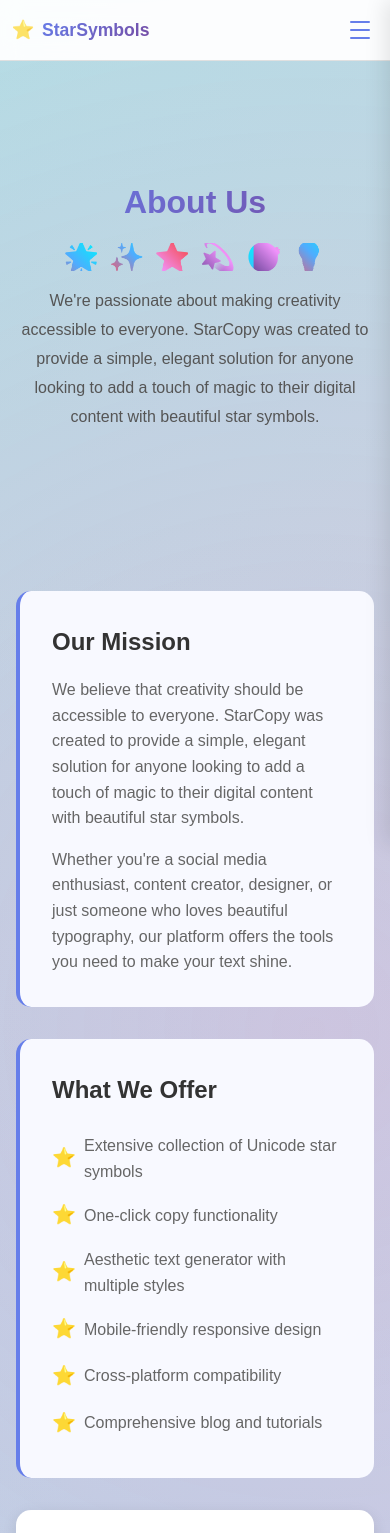
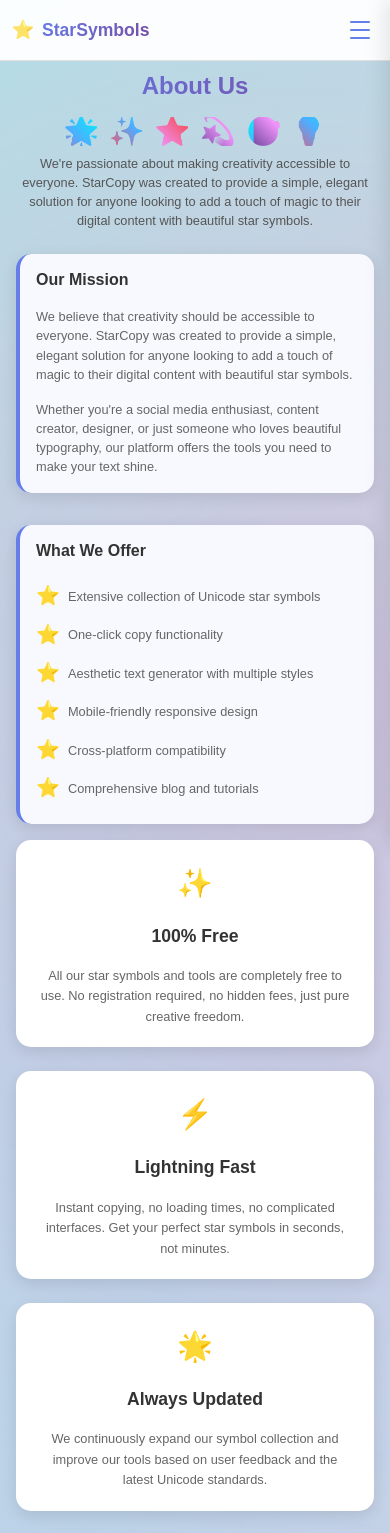
Before and after one commit to wyong32/StarSymbols, a Vue app: page /about in a window 390 px wide. Shown: the top 1533 px of the page. Built offline with nearby package versions, Linux system fonts and the light colour scheme.

Commit message:
优化移动端样式

```diff
--- a/src/assets/main.css
+++ b/src/assets/main.css
@@ -1,3 +1,6 @@
+/* Import hero styles */
+@import '../styles/hero.css';
+
 * {
   padding: 0;
   margin: 0;
--- a/src/styles/hero.css
+++ b/src/styles/hero.css
@@ -60,7 +60,6 @@
 .hero-description {
   font-size: 1.3rem;
   color: #555;
-  margin-bottom: 0rem;
   line-height: 1.8;
   margin-left: auto;
   margin-right: auto;
@@ -212,11 +211,11 @@
   z-index: -1; /* Go to the bottom of the new stacking context */
 }
 
-/* 响应式设计 */
+/* 响应式设计 - 参考首页样式 */
 @media (max-width: 768px) {
   .hero {
     min-height: auto;
-    padding: 6rem 1.5rem 3rem;
+    padding: 6rem 1rem 1rem;
   }
 
   .hero-title {
@@ -229,25 +228,26 @@
   }
 
   .hero-description {
-    font-size: 1.1rem;
-    margin-bottom: 1.5rem;
+    font-size: 1rem;
+    line-height: 1.5;
   }
 
   .hero-stars {
     font-size: 2rem;
+    flex-wrap: wrap;
     gap: 0.8rem;
   }
 }
 
 @media (max-width: 480px) {
   .hero {
-    padding: 5rem 1rem 2rem;
+    padding: 5rem 1rem 1rem;
     min-height: auto;
   }
 
   .hero-title {
-    font-size: 2rem;
-    margin-bottom: 0.8rem;
+    font-size: 1.5rem;
+    margin-bottom: 0.5rem;
   }
 
   .hero-subtitle {
@@ -255,12 +255,12 @@
   }
 
   .hero-description {
-    font-size: 1rem;
-    margin-bottom: 1rem;
+    font-size: 0.8rem;
   }
 
   .hero-stars {
     font-size: 1.8rem;
     gap: 0.6rem;
+    margin-bottom: 0.5rem;
   }
 }
--- a/src/views/AboutView.vue
+++ b/src/views/AboutView.vue
@@ -183,6 +183,7 @@
 /* About Section */
 .about-section {
   padding: 0 0 4rem 0;
+  min-height: auto;
 }
 
 .about-content {
@@ -204,6 +205,15 @@
   padding: 2rem;
   border-radius: 15px;
   border-left: 4px solid #667eea;
+  box-shadow: 0 4px 15px rgba(0, 0, 0, 0.1);
+  transition:
+    transform 0.3s ease,
+    box-shadow 0.3s ease;
+}
+
+.about-card:hover {
+  transform: translateY(-3px);
+  box-shadow: 0 8px 25px rgba(0, 0, 0, 0.15);
 }
 
 .about-card h3 {
@@ -297,6 +307,15 @@
 
 .stat-card {
   text-align: center;
+  padding: 1.5rem;
+  background: rgba(255, 255, 255, 0.1);
+  border-radius: 15px;
+  backdrop-filter: blur(10px);
+  transition: transform 0.3s ease;
+}
+
+.stat-card:hover {
+  transform: translateY(-5px);
 }
 
 .stat-number {
@@ -364,25 +383,69 @@
 
 /* Responsive Design */
 @media (max-width: 768px) {
+  /* Section adjustments */
+  .about-section {
+    padding: 1rem 0 2rem 0;
+  }
+
   .section-container {
     padding: 0 1.5rem;
   }
 
   .section-header h2 {
-    font-size: 2rem;
+    font-size: 1.8rem;
+    line-height: 1.2;
   }
 
   .section-header p {
     font-size: 1rem;
   }
 
+  /* About content layout */
   .about-content {
     grid-template-columns: 1fr;
     gap: 2rem;
+    margin-bottom: 3rem;
   }
 
+  .about-card {
+    padding: 1.5rem;
+  }
+
+  .about-card h3 {
+    font-size: 1.2rem;
+    line-height: 1.2;
+  }
+
+  .about-card p {
+    font-size: 0.9rem;
+    line-height: 1.5;
+  }
+
+  .feature-list li {
+    font-size: 0.9rem;
+    line-height: 1.5;
+  }
+
+  /* Feature highlights */
+  .feature-highlight {
+    padding: 1.5rem;
+  }
+
+  .feature-icon-large {
+    font-size: 2rem;
+  }
+
+  /* Stats section */
   .stats-section {
-    padding: 2.5rem;
+    padding: 2rem;
+    margin-bottom: 3rem;
+  }
+
+  .stats-section h2 {
+    font-size: 1.5rem;
+    line-height: 1.5;
+    margin-bottom: 1.5rem;
   }
 
   .stats-grid {
@@ -390,12 +453,23 @@
     gap: 1.5rem;
   }
 
-  .stat-card {
-    padding: 1.5rem;
+  .stat-number {
+    font-size: 2rem;
   }
 
-  .stat-number {
-    font-size: 2rem;
+  .stat-label {
+    font-size: 1rem;
+  }
+
+  /* Team section */
+  .team-section {
+    padding: 2rem;
+  }
+
+  .team-section h2 {
+    font-size: 1.5rem;
+    line-height: 1.5;
+    margin-bottom: 1.5rem;
   }
 
   .values-grid {
@@ -408,29 +482,38 @@
   }
 
   .value-icon {
-    font-size: 2.5rem;
+    font-size: 2rem;
+  }
+
+  .value-card h3 {
+    font-size: 1.1rem;
+  }
+
+  .value-card p {
+    font-size: 0.9rem;
+  }
+}
+
+@media (max-width: 600px) {
+  .about-content {
+    gap: 1.5rem;
+    margin-bottom: 2rem;
+  }
+
+  .stats-grid {
+    grid-template-columns: 1fr;
+    gap: 1rem;
+  }
+
+  .values-grid {
+    gap: 1rem;
   }
 }
 
 @media (max-width: 480px) {
-  .hero {
-    padding: 5rem 1rem 2rem;
-    min-height: 70vh;
-  }
-
-  .hero-title {
-    font-size: 2rem;
-    margin-bottom: 0.8rem;
-  }
-
-  .hero-description {
-    font-size: 1rem;
-    margin-bottom: 1rem;
-  }
-
-  .hero-stars {
-    font-size: 1.8rem;
-    gap: 0.6rem;
+  /* Section adjustments */
+  .about-section {
+    padding: 0.5rem 0 1.5rem 0;
   }
 
   .section-container {
@@ -438,15 +521,64 @@
   }
 
   .section-header h2 {
+    font-size: 1.3rem;
+  }
+
+  .section-header p {
+    font-size: 0.8rem;
+  }
+
+  /* About content */
+  .about-content {
+    gap: 1rem;
+    margin-bottom: 1.5rem;
+  }
+
+  .about-card {
+    padding: 1rem;
+  }
+
+  .about-card h3 {
+    font-size: 1rem;
+    line-height: 1.3;
+  }
+
+  .about-card p {
+    font-size: 0.8rem;
+    line-height: 1.5;
+  }
+
+  .feature-list li {
+    font-size: 0.8rem;
+    line-height: 1.5;
+    padding: 0.3rem 0;
+  }
+
+  /* Feature highlights */
+  .feature-highlight {
+    padding: 1.25rem;
+  }
+
+  .feature-highlight h3 {
+    font-size: 1.1rem;
+  }
+
+  .feature-highlight p {
+    font-size: 0.8rem;
+  }
+
+  .feature-icon-large {
     font-size: 1.8rem;
   }
 
-  .section-header p {
-    font-size: 0.9rem;
+  /* Stats section */
+  .stats-section {
+    padding: 1.5rem;
+    margin-bottom: 2rem;
   }
 
-  .stats-section {
-    padding: 1.5rem;
+  .stats-section h2 {
+    font-size: 1.3rem;
   }
 
   .stats-grid {
@@ -455,7 +587,7 @@
   }
 
   .stat-card {
-    padding: 1.25rem;
+    padding: 1rem;
   }
 
   .stat-number {
@@ -466,8 +598,13 @@
     font-size: 0.9rem;
   }
 
+  /* Team section */
   .team-section {
     padding: 1.5rem;
+  }
+
+  .team-section h2 {
+    font-size: 1.3rem;
   }
 
   .value-card {
@@ -475,15 +612,17 @@
   }
 
   .value-icon {
-    font-size: 2rem;
+    font-size: 1.8rem;
   }
 
   .value-card h3 {
-    font-size: 1.1rem;
+    font-size: 1rem;
+    line-height: 1.3;
   }
 
   .value-card p {
-    font-size: 0.85rem;
+    font-size: 0.8rem;
+    line-height: 1.5;
   }
 }
 </style>
--- a/src/views/GeneratorView.vue
+++ b/src/views/GeneratorView.vue
@@ -302,7 +302,7 @@
   }
 
   .generator-section {
-    padding: 3rem 0;
+    padding: 0 0 3rem 0;
   }
 
   .features-section {
@@ -383,7 +383,7 @@
   }
 
   .generator-section {
-    padding: 2.5rem 0;
+    padding: 0 0 2rem 0;
   }
 
   .features-section {
--- a/src/views/HomeView.vue
+++ b/src/views/HomeView.vue
@@ -81,7 +81,7 @@
         </div>
 
         <div class="tips-section">
-          <h3>Pro Tips</h3>
+          <h2>Pro Tips</h2>
           <div class="tips-grid">
             <div class="tip-group">
               <h3>✨ Creative Uses for Star Symbols</h3>
@@ -616,7 +616,7 @@
   box-shadow: 0 5px 15px rgba(0, 0, 0, 0.1);
 }
 
-.tips-section h3 {
+.tips-section h2 {
   font-size: 1.8rem;
   text-align: center;
   margin-bottom: 2rem;
@@ -710,26 +710,33 @@
   gap: 2rem;
 }
 
-.about-card {
+.about-content .about-text .about-card {
   background: #f8f9ff;
   padding: 2rem;
   border-radius: 15px;
   border-left: 4px solid #667eea;
+  box-shadow: 0 4px 15px rgba(0, 0, 0, 0.1);
+  transition: transform 0.3s ease;
 }
 
-.about-card h3 {
+.about-content .about-text .about-card:hover {
+  transform: translateY(-3px);
+  box-shadow: 0 8px 25px rgba(0, 0, 0, 0.15);
+}
+
+.about-content .about-text .about-card h3 {
   font-size: 1.5rem;
   margin-bottom: 1rem;
   color: #333;
 }
 
-.about-card p {
+.about-content .about-text .about-card p {
   color: #666;
   line-height: 1.6;
   margin-bottom: 1rem;
 }
 
-.about-card p:last-child {
+.about-content .about-text .about-card p:last-child {
   margin-bottom: 0;
 }
 
@@ -828,7 +835,7 @@
   /* Adjust section heights for mobile */
   section {
     min-height: auto;
-    padding: 3rem 0;
+    padding: 1rem 0;
   }
 
   .hero {
@@ -842,7 +849,8 @@
   }
 
   .hero-description {
-    font-size: 1.1rem;
+    font-size: 1rem;
+    line-height: 1.5;
     margin-bottom: 1.5rem;
   }
 
@@ -852,12 +860,17 @@
     gap: 0.8rem;
   }
 
+  .section-header {
+    margin-bottom: 1rem;
+  }
+
   .section-container {
     padding: 0 1.5rem;
   }
 
   .section-header h2 {
-    font-size: 2rem;
+    font-size: 1.8rem;
+    line-height: 1.2;
   }
 
   .section-header p {
@@ -887,6 +900,26 @@
     font-size: 0.9rem;
   }
 
+  .tips-section {
+    padding: 1rem;
+  }
+
+  .tips-section h2 {
+    font-size: 1.5rem;
+    line-height: 1.5;
+    margin-bottom: 1rem;
+  }
+
+  .tips-section h3 {
+    font-size: 1rem;
+    margin-bottom: 0.5rem;
+  }
+
+  .tip-group li {
+    padding: 0.2rem 0;
+    font-size: 0.8rem;
+  }
+
   .faq-section {
     color: white;
   }
@@ -904,11 +937,6 @@
     font-size: 0.9rem;
   }
 
-  .about-content {
-    grid-template-columns: 1fr;
-    gap: 2rem;
-  }
-
   .feature-highlight {
     padding: 1.5rem;
   }
@@ -916,11 +944,28 @@
   .feature-icon-large {
     font-size: 2rem;
   }
+
+  .about-content .about-text .about-card {
+    padding: 1rem;
+  }
+
+  .about-content .about-text .about-card h3 {
+    font-size: 1.2rem;
+    line-height: 1.2;
+  }
+  .about-content .about-text .about-card p {
+    font-size: 0.8rem;
+    line-height: 1.5;
+  }
+  .feature-list li {
+    font-size: 0.8rem;
+    line-height: 1.5;
+  }
 }
 
 @media (max-width: 600px) {
   .steps-grid {
-    grid-template-columns: 1fr;
+    gap: 1rem;
   }
 
   .tips-grid {
@@ -929,6 +974,10 @@
 
   .about-content {
     grid-template-columns: 1fr;
+  }
+
+  .feature-highlight {
+    padding: 1rem;
   }
 
   .toast {
@@ -950,28 +999,29 @@
   }
 
   .hero-title {
-    font-size: 2rem;
-    margin-bottom: 0.8rem;
+    font-size: 1.5rem;
+    margin-bottom: 0.5rem;
   }
 
   .hero-description {
-    font-size: 1rem;
+    font-size: 0.8rem;
     margin-bottom: 1rem;
   }
 
   .hero-stars {
     font-size: 1.8rem;
     gap: 0.6rem;
+    margin-bottom: 0.5rem;
   }
 
   .hero-cta,
   .section-cta {
-    margin-top: 1.5rem;
-    padding: 1rem;
+    margin-top: 1rem;
+    padding: 0.5rem;
   }
 
   .cta-text {
-    font-size: 1rem;
+    font-size: 0.8rem;
   }
 
   .section-container {
@@ -979,15 +1029,15 @@
   }
 
   .section-header h2 {
-    font-size: 1.8rem;
+    font-size: 1.3rem;
   }
 
   .section-header p {
-    font-size: 0.9rem;
+    font-size: 0.8rem;
   }
 
   .step-card {
-    padding: 1.25rem;
+    padding: 1rem;
   }
 
   .step-number {
@@ -998,10 +1048,12 @@
 
   .step-card h3 {
     font-size: 1rem;
+    line-height: 1.3;
   }
 
   .step-card p {
-    font-size: 0.85rem;
+    font-size: 0.8rem;
+    line-height: 1.5;
   }
 
   .faq-question {
@@ -1014,11 +1066,7 @@
   }
 
   .faq-answer p {
-    font-size: 0.85rem;
-  }
-
-  .feature-highlight {
-    padding: 1.25rem;
+    font-size: 0.8rem;
   }
 
   .feature-highlight h3 {
@@ -1026,19 +1074,11 @@
   }
 
   .feature-highlight p {
-    font-size: 0.85rem;
+    font-size: 0.8rem;
   }
 
   .feature-icon-large {
     font-size: 1.8rem;
   }
-
-  .tip-group h3 {
-    font-size: 1rem;
-  }
-
-  .tip-group ul li {
-    font-size: 0.85rem;
-  }
 }
 </style>
--- a/src/views/ImageToStarsView.vue
+++ b/src/views/ImageToStarsView.vue
@@ -243,8 +243,11 @@
 const lastCanvas = ref(null)
 const processing = ref(false)
 
+// Detect mobile device
+const isMobile = () => window.innerWidth <= 768
+
 const settings = reactive({
-  width: 60,
+  width: isMobile() ? 30 : 60, // Use smaller width on mobile
   grayscaleMode: 'luminance',
   inverted: false,
   dithering: false,
@@ -380,15 +383,25 @@
   }
 }
 
+// Handle window resize for responsive width adjustment
+const handleResize = () => {
+  const newWidth = isMobile() ? 30 : 60
+  if (settings.width !== newWidth) {
+    settings.width = newWidth
+  }
+}
+
 // Set up copy protection and paste listener
 onMounted(() => {
   copyProtection.setToastCallback(showToastMessage)
   document.addEventListener('paste', handlePaste)
+  window.addEventListener('resize', handleResize)
 })
 
 // Cleanup on unmount
 onUnmounted(() => {
   document.removeEventListener('paste', handlePaste)
+  window.removeEventListener('resize', handleResize)
 })
 </script>
 
@@ -406,6 +419,7 @@
   max-width: 1400px;
   margin: 0 auto;
   padding: 0 2rem;
+  overflow-x: hidden;
 }
 
 /* Converter Section */
@@ -826,6 +840,8 @@
   padding: 1.5rem;
   background: #f8f9ff;
   height: calc(700px - 60px); /* Subtract header height */
+  overflow-x: hidden;
+  max-width: 100%;
 }
 
 .result-text {
@@ -840,6 +856,8 @@
   border: 1px solid #e0e0e0;
   height: 100%;
   overflow-y: auto;
+  word-break: break-all;
+  max-width: 100%;
 }
 
 /* Toast Notification */
@@ -942,33 +960,22 @@
   .toast.show {
     transform: translateX(0) translateY(0);
   }
+
+  .result-text {
+    font-size: 0.7rem;
+    white-space: pre-wrap;
+    word-break: break-all;
+    overflow-x: hidden;
+  }
 }
 
 @media (max-width: 480px) {
-  .hero {
-    padding: 5rem 1rem 2rem;
-    min-height: 70vh;
-  }
-
-  .hero-title {
-    font-size: 2rem;
-  }
-
-  .hero-description {
-    font-size: 1rem;
-  }
-
-  .hero-stars {
-    font-size: 1.8rem;
-    gap: 0.6rem;
-  }
-
   .section-container {
     padding: 0 1rem;
   }
 
   .converter-section {
-    padding: 2.5rem 0;
+    padding: 0 0 2rem 0;
   }
 
   .features-section,
@@ -1063,6 +1070,10 @@
   .result-text {
     font-size: 0.65rem;
     line-height: 1.05;
+    white-space: pre-wrap;
+    word-break: break-all;
+    overflow-x: hidden;
+    max-width: 100%;
   }
 
   .no-result span {
--- a/src/views/StarsView.vue
+++ b/src/views/StarsView.vue
@@ -320,7 +320,7 @@
   gap: 2rem;
   max-width: 1600px;
   margin: 0 auto;
-  padding: 2rem;
+  padding: 0 2rem 2rem;
 }
 
 /* Sidebar Styles */
@@ -525,7 +525,7 @@
 @media (max-width: 1024px) {
   .main-layout {
     grid-template-columns: 1fr;
-    padding: 1.5rem;
+    padding: 0 1.5rem 1.5rem;
   }
 
   .sidebar {
@@ -534,29 +534,8 @@
 }
 
 @media (max-width: 768px) {
-  .hero {
-    padding: 6rem 1.5rem 3rem;
-    min-height: 80vh;
-  }
-
-  .hero-title {
-    font-size: 2.5rem;
-    margin-bottom: 1rem;
-  }
-
-  .hero-description {
-    font-size: 1.1rem;
-    margin-bottom: 1.5rem;
-  }
-
-  .hero-stars {
-    font-size: 2rem;
-    flex-wrap: wrap;
-    gap: 0.8rem;
-  }
-
   .main-layout {
-    padding: 1rem;
+    padding: 0 1rem 1rem;
   }
 
   .section-header h2 {
@@ -616,20 +595,6 @@
 }
 
 @media (max-width: 480px) {
-  .hero {
-    padding: 5rem 1rem 2rem;
-    min-height: 70vh;
-  }
-
-  .hero-title {
-    font-size: 2rem;
-    margin-bottom: 0.8rem;
-  }
-
-  .main-layout {
-    padding: 0.8rem;
-  }
-
   .categories-grid {
     gap: 1rem;
   }
@@ -659,33 +624,9 @@
     gap: 0.6rem;
   }
 
-  .star-item {
-    padding: 0.6rem 0.4rem;
-    border-radius: 10px;
-  }
-
-  .star-symbol {
-    font-size: 1.5rem;
-    margin-bottom: 0.2rem;
-  }
-
   .star-name {
     font-size: 0.7rem;
     line-height: 1.1;
-  }
-
-  .hero-description {
-    font-size: 1rem;
-    margin-bottom: 1rem;
-  }
-
-  .hero-stars {
-    font-size: 1.8rem;
-    gap: 0.6rem;
-  }
-
-  .section-container {
-    padding: 0 1rem;
   }
 
   .section-header h2 {
@@ -697,20 +638,17 @@
   }
 
   .star-item {
-    padding: 0.8rem;
+    border-radius: 5px;
+    padding: 0.5rem;
     flex-direction: column;
     text-align: center;
   }
 
   .star-symbol {
-    font-size: 2rem;
+    font-size: 1.5rem;
     margin-right: 0;
     margin-bottom: 0.5rem;
     min-width: auto;
-  }
-
-  .star-name {
-    font-size: 1rem;
   }
 
   .star-description {
@@ -721,10 +659,6 @@
     padding: 1rem;
   }
 
-  .category-title {
-    font-size: 1.5rem;
-  }
-
   .star-meta {
     flex-direction: column;
     gap: 0.3rem;
```
Also changed, not shown: src/components/AppFooter.vue (+32 -1 lines), src/components/BlogGrid.vue (+8 -5 lines), src/components/StarSymbolsGrid.vue (+13 -10 lines), src/components/TextGenerator.vue (+4 -4 lines).
